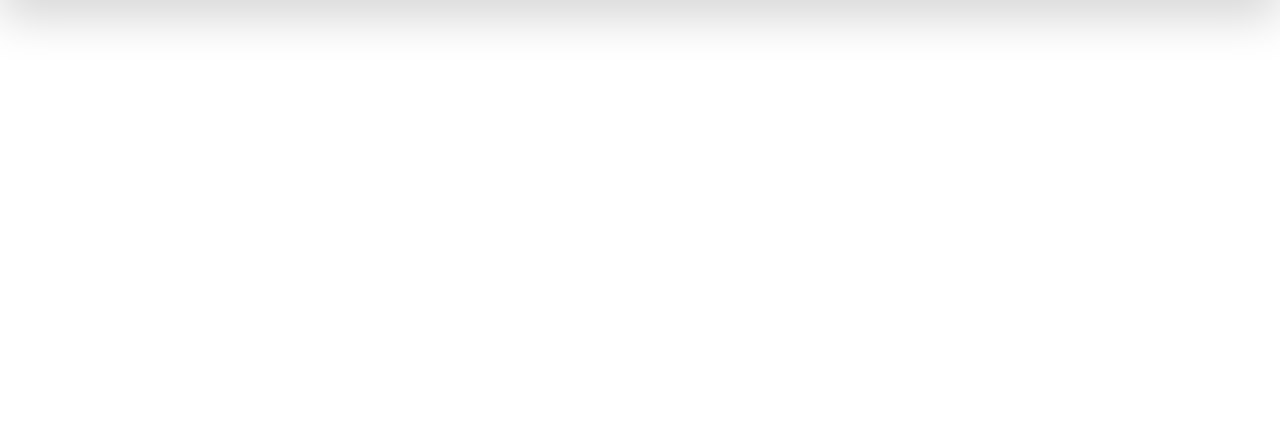
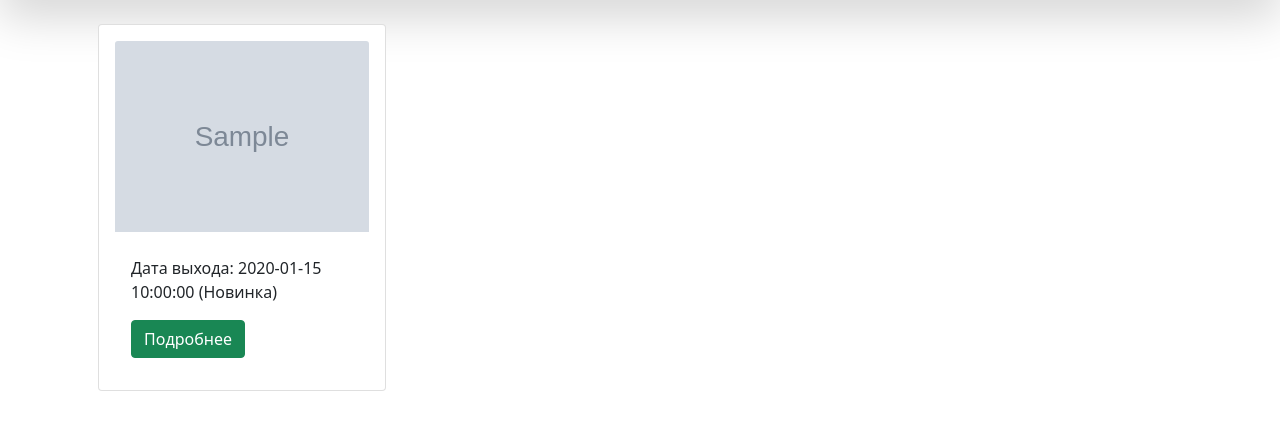
Before and after one commit to Mamukoww/film_rewiews, a Flask app: template templates/index.html in a window 1280 px wide. Shown: the part 56-486 px from the top of the page. Run offline with Flask 2, Linux system fonts and the light colour scheme; tables that the repository leaves empty hold one stand-in row (values such as "Sample post"); the template is opened without the code that fills it: values that come from a table or form of the project are taken from there, most other values are stand-ins (such as "Sample title", 1, 10 or a date in 2020); grey boxes marked "Sample" are stand-in pictures.

Commit message:
Initial commit

```diff
--- a/app.py
+++ b/app.py
@@ -1,7 +1,7 @@
 from flask import Flask, render_template, request, abort
-from films import films, find_by_name
+from films import find_by_name
+from models import db, User, Film, Review
 from flask_migrate import Migrate
-from models import db, User
 
 app = Flask(__name__)
 app.config['SQLALCHEMY_DATABASE_URI'] = 'sqlite:///database.sqlite'
--- a/templates/film_card.html
+++ b/templates/film_card.html
@@ -1,9 +1,14 @@
 <div class="card m-3 p-3" style="width: 18rem;">
-                        <img src="{{ film.image }}"
+    <img src="{{ film.poster }}"
          class="card-img-top" alt="{{ film.name }}">
     <div class="card-body">
         <h5 class="card-title">{{ film.name }}</h5>
-                            <p class="card-text">{{ film.release_date }}</p>
-                            <a href="{{ url_for("get_film", film_id=film_id) }}" class="btn btn-success">Подробнее</a>
+        <p class="card-text">
+            Дата выхода: {{ film.release_date }}
+            {% if film.new %}
+                <span class="text-dark">(Новинка)</span>
+            {% endif %}
+        </p>
+        <a href="{{ url_for("get_film", film_id=film.id) }}" class="btn btn-success">Подробнее</a>
     </div>
 </div>
--- a/templates/index.html
+++ b/templates/index.html
@@ -9,7 +9,7 @@
 
     <div class="container mt-2">
         <div class="row row-cols-sm-1 row-cols-md-2 row-cols-lg-3 row-cols-xxl-4">
-            {% for film_id, film in films.items() %}
+            {% for film in films %}
                 <div class="col">
                     {% include ("film_card.html") %}
                 </div>
```
Lines whose indentation alone changed are shown as unchanged.
